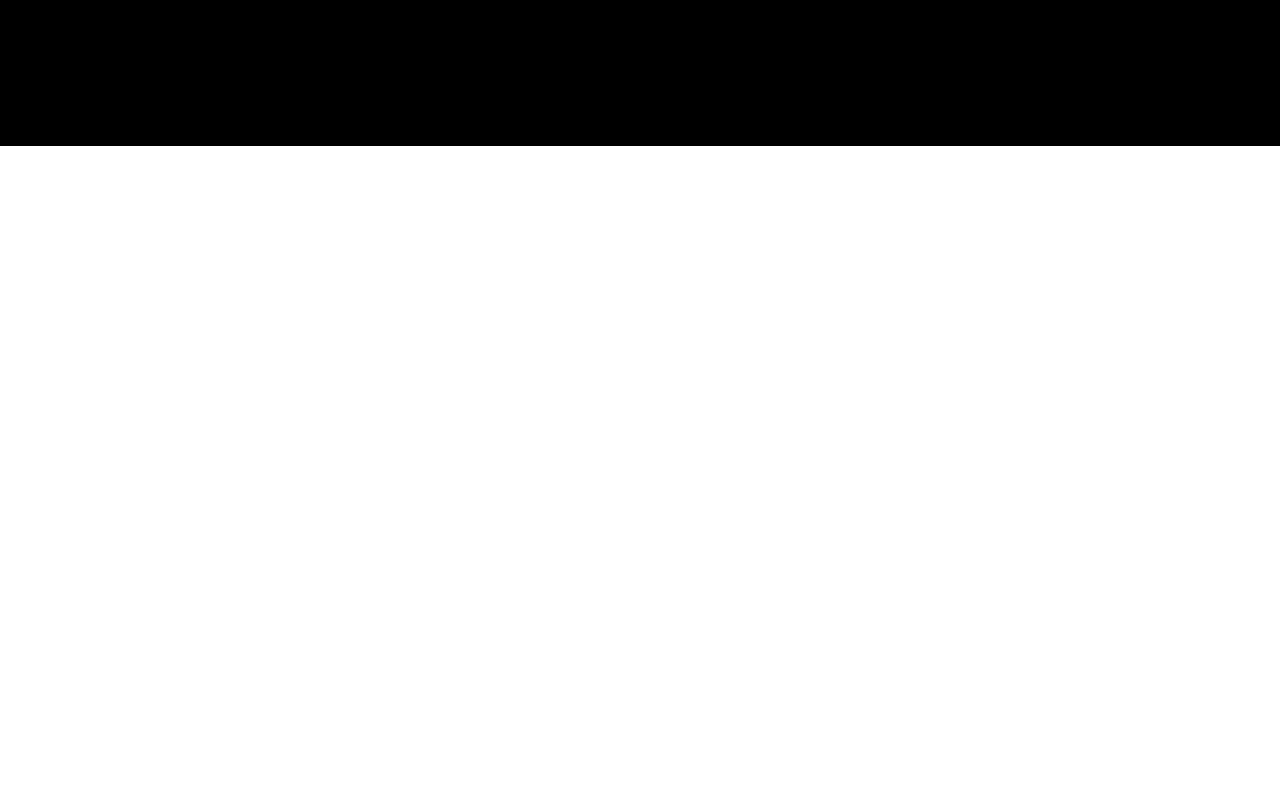
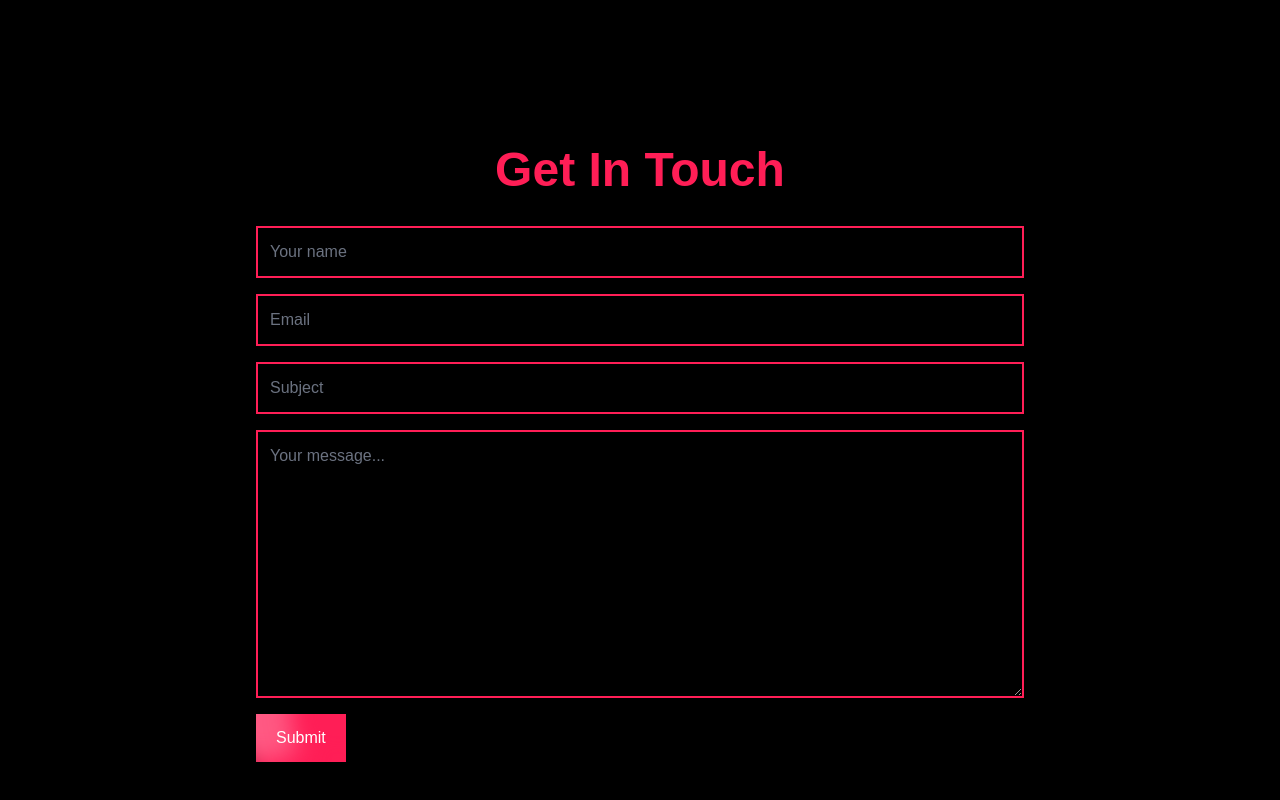
Before and after one commit to alexbennycodes/portfolio-v2, a React (Create React App) app: page / in a window 1280 px wide. Shown: the part 3508-4308 px from the top of the page. Before the commit the page ends 3654 px from the top, so only its background shows below. Built offline with nearby package versions, Linux system fonts and the light colour scheme.

Commit message:
Added the contact form

```diff
--- a/package.json
+++ b/package.json
@@ -8,6 +8,7 @@
     "@testing-library/user-event": "^13.5.0",
     "react": "^18.2.0",
     "react-dom": "^18.2.0",
+    "react-hook-form": "^7.35.0",
     "react-icons": "^4.4.0",
     "react-scripts": "5.0.1",
     "web-vitals": "^2.1.4"
--- a/src/App.js
+++ b/src/App.js
@@ -4,6 +4,7 @@ import {
   HeroSection,
   ProjectSection,
   SkillsSection,
+  Contact,
 } from "./components";
 import MainLayout from "./layout/MainLayout";
 
@@ -15,7 +16,8 @@ function App() {
         <AboutMeSection />
         <SkillsSection />
         <ProjectSection />
-        <Footer/>
+        <Contact />
+        <Footer />
       </div>
     </MainLayout>
   );
--- /dev/null
+++ b/src/components/Contact.js
@@ -0,0 +1,58 @@
+import { useForm } from "react-hook-form";
+
+export const Contact = () => {
+  const {
+    register,
+    handleSubmit,
+    formState: { errors },
+  } = useForm();
+
+  const onSubmit = (data) => console.log(data);
+
+  return (
+    <section className="pb-32">
+      <h2 className="text-center text-themeColor mb-8">Get In Touch</h2>
+      <form onSubmit={handleSubmit(onSubmit)}>
+        <input
+          type="text"
+          placeholder="Your name"
+          {...register("name", { required: true, maxLength: 80 })}
+          className="form-input"
+        />
+
+        <input
+          type="text"
+          placeholder="Email"
+          {...register("email", { required: true, pattern: /^\S+@\S+$/i })}
+          className="form-input"
+        />
+        <input
+          type="text"
+          placeholder="Subject"
+          {...register("subject", { required: true, maxLength: 100 })}
+          className="form-input"
+        />
+        <textarea
+          type="text"
+          placeholder="Your message..."
+          {...register("message", { required: true, maxLength: 1000 })}
+          className="form-input"
+          rows="10"
+        />
+
+        <input type="submit" className="hidden"/>
+        <button
+        //   onClick=
+          class="relative inline-flex items-center justify-center p-4 px-5 py-3 overflow-hidden font-medium text-white group"
+        >
+          <span class="absolute top-0 left-0 w-40 h-40 -mt-10 -ml-3 transition-all duration-700 bg-themeColor rounded-full blur-md ease"></span>
+          <span class="absolute inset-0 w-full h-full transition duration-700 group-hover:rotate-180 ease">
+            <span class="absolute bottom-0 left-0 w-24 h-24 -ml-10 bg-[#ff5983] rounded-full blur-md"></span>
+            <span class="absolute bottom-0 right-0 w-24 h-24 -mr-10 bg-themeColor rounded-full blur-md"></span>
+          </span>
+          <span class="relative text-white">Submit</span>
+        </button>
+      </form>
+    </section>
+  );
+};
--- a/src/components/index.js
+++ b/src/components/index.js
@@ -1,5 +1,6 @@
 import { AboutMeSection } from "./AboutMeSection";
 import { Button } from "./Button";
+import { Contact } from "./Contact";
 import { Footer } from "./Footer";
 import { HeroSection } from "./HeroSection";
 import { LeftSocialLinks } from "./LeftSocialLinks";
@@ -18,4 +19,5 @@ export {
   ProjectSection,
   Button,
   Footer,
+  Contact,
 };
--- a/src/index.css
+++ b/src/index.css
@@ -15,6 +15,9 @@
   .no-scrollbar {
     -ms-overflow-style: none; /* IE and Edge */
     scrollbar-width: none; /* Firefox */
+  }
+  .form-input {
+    @apply block w-full border-2 border-themeColor outline-0 focus-visible:outline-themeColor p-3 rounded-none bg-transparent text-themeColor mb-4 placeholder:text-gray-500;
   }
 }
 
```
Also changed, not shown: 1 other file (tests, documents, lock files or other folders).
